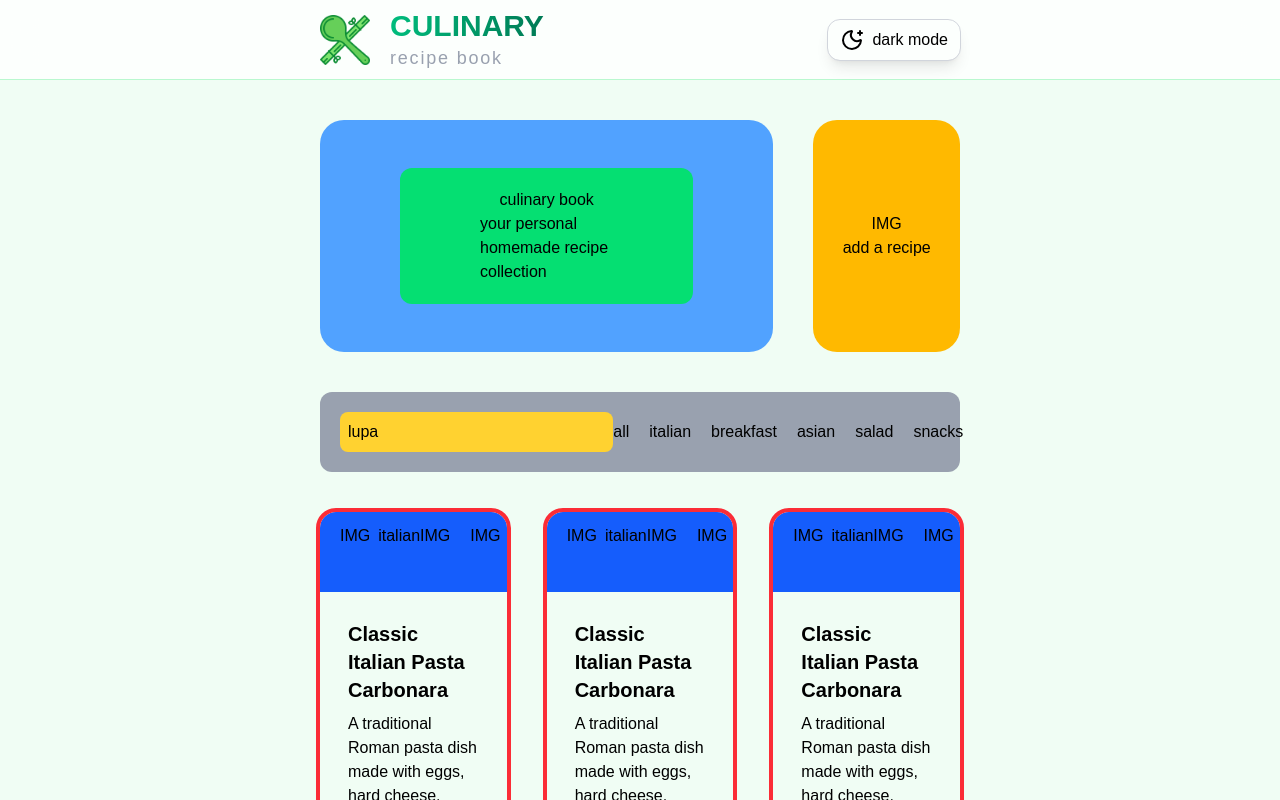
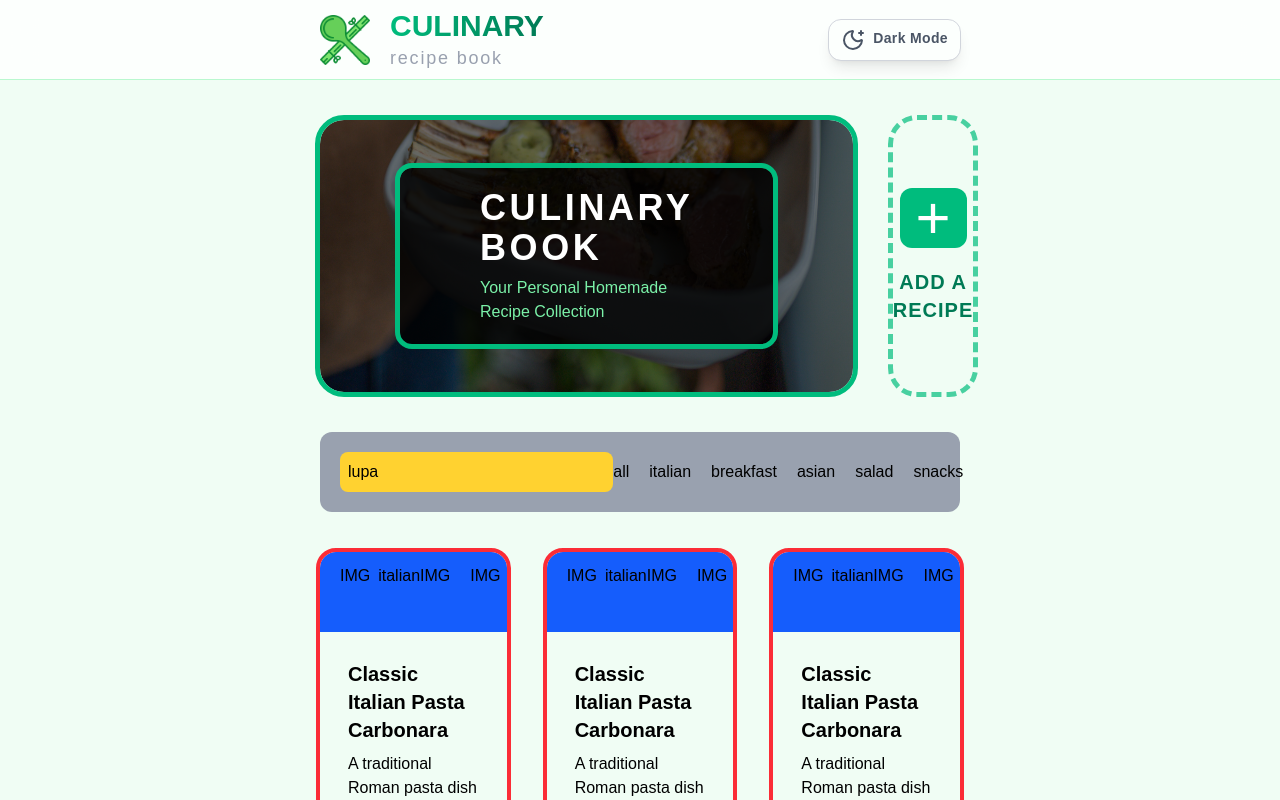
Before and after one commit to M-Ulmann/culinary-book, a Next.js app: page / in a window 1280 px wide. Shown: the top 800 px of the page. Built offline with nearby package versions, Linux system fonts and the light colour scheme.

Commit message:
Dodelana upper cast (title a add button)

```diff
--- a/app/page.tsx
+++ b/app/page.tsx
@@ -25,7 +25,7 @@ export default function Home(){
           </div>
         </div>
 
-        <button className="flex flex-row gap-2 px-3 py-2 rounded-xl outline-1 outline-gray-300 shadow-lg">
+        <button className="flex flex-row gap-2 px-3 py-2 rounded-xl outline-1 outline-gray-300 shadow-lg capitalize font-bold tracking-wide text-gray-600 text-sm hover:bg-blue-100 transition">
           <MoonStar />
 
           dark mode
@@ -35,16 +35,24 @@ export default function Home(){
       <main className="flex flex-col gap-10 mx-80 mt-30">
 
         <div className="flex flex-row gap-10">
-          <div className="flex flex-row justify-center px-20 py-12 bg-blue-400 flex-6/8 rounded-3xl">
-            <div className="flex flex-col items-center bg-green-400 px-20 py-5 rounded-xl">
-              <h1>culinary book</h1>
-              <p>your personal homemade recipe collection</p>
+          <div className="flex flex-row justify-center px-20 py-12 bg-[linear-gradient(rgba(0,0,0,0.5),rgba(0,0,0,0.5)),url('/kitchen.jpg')] bg-size-[100%_350%] bg-position-[0px_300px] flex-6/8 rounded-3xl outline-5 outline-emerald-500">
+            <div className="flex flex-col items-center outline-5 outline-emerald-500 px-20 py-5 rounded-xl bg-black/80">
+              <h1 className="text-4xl font-extrabold uppercase tracking-widest text-white mb-2">
+                culinary book
+              </h1>
+              <p className="text-green-300 capitalize">
+                your personal homemade recipe collection
+              </p>
             </div>
           </div>
 
-          <button className="bg-amber-400 flex-2/8 rounded-3xl">
-            <p>IMG</p>
-            <p>add a recipe</p>
+          <button className="flex-2/8 flex flex-col items-center justify-center gap-5 rounded-3xl outline-5 outline-emerald-500/70 outline-dashed hover:outline-emerald-500 hover:bg-green-100 group">
+            <p className="text-6xl bg-emerald-500 px-4 rounded-xl text-white group-hover:scale-110 transition">
+              +
+            </p>
+            <p className="uppercase text-xl font-extrabold tracking-wider text-emerald-700">
+              add a recipe
+            </p>
           </button>
         </div>
 
```
Also changed, not shown: public/kitchen.jpg (added).
